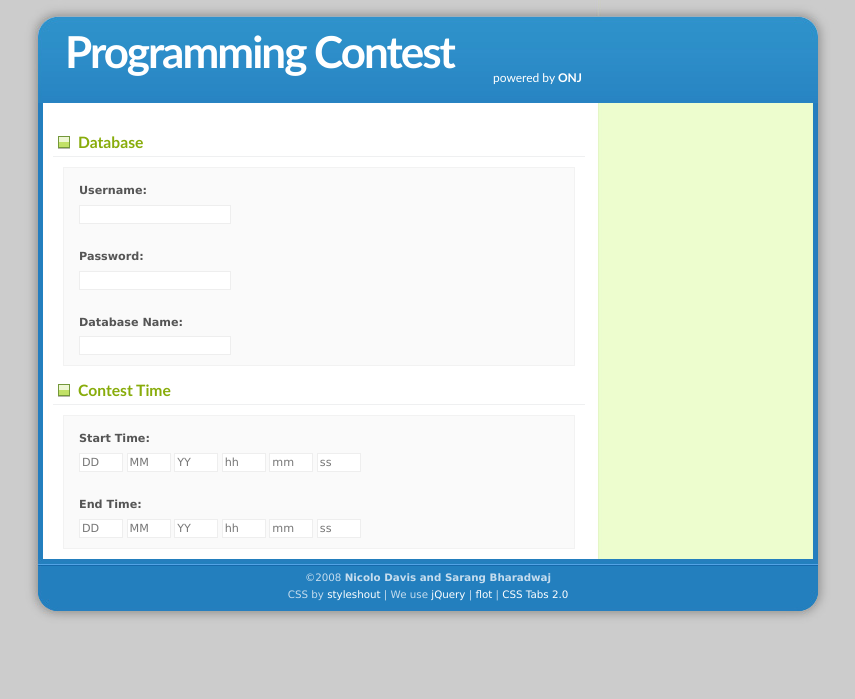
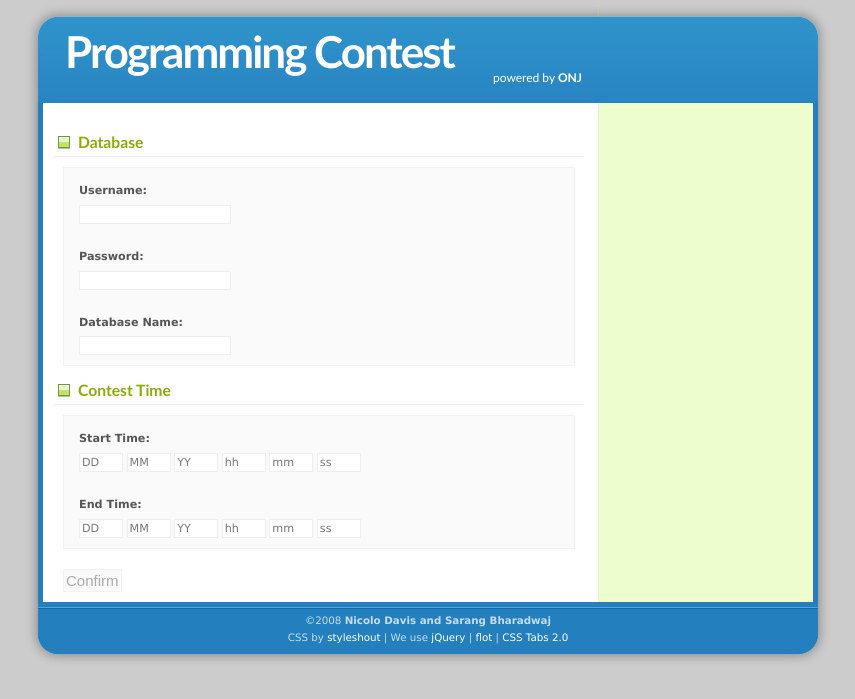
Before and after one commit to vrglinug/onj, a PHP site: page /install/index.php in a window 1280 px wide. Shown: the top 699 px of the page, without its empty margins (212-1067 px from the left). Run offline with PHP 8.4, Linux system fonts and the light colour scheme.

Commit message:
Added confirm button

```diff
--- a/install/index.php
+++ b/install/index.php
@@ -21,6 +21,20 @@ include('../settings.php');
 <meta name="Robots" content="index,follow" />
 
 <link rel="stylesheet" href="../images/Envision.css" type="text/css" />
+
+<style>
+button#confirm {
+	background-color: #FAFAFA;
+	border: 1px solid #F2F2F2;
+	font-size: 15px;
+	color: #AAAAAA;
+	padding: 2px;
+	margin: 10px;
+}
+button#confirm:hover {
+	background-color: #EDFDCE;
+}
+</style>
 
 <title>Programming Contest</title>
 
@@ -117,6 +131,8 @@ $(document).ready(
 					</p>
 				</form>
 
+				<button id="confirm">Confirm</button>
+
 			</div>
 
 			<div id="sidebar">
```
